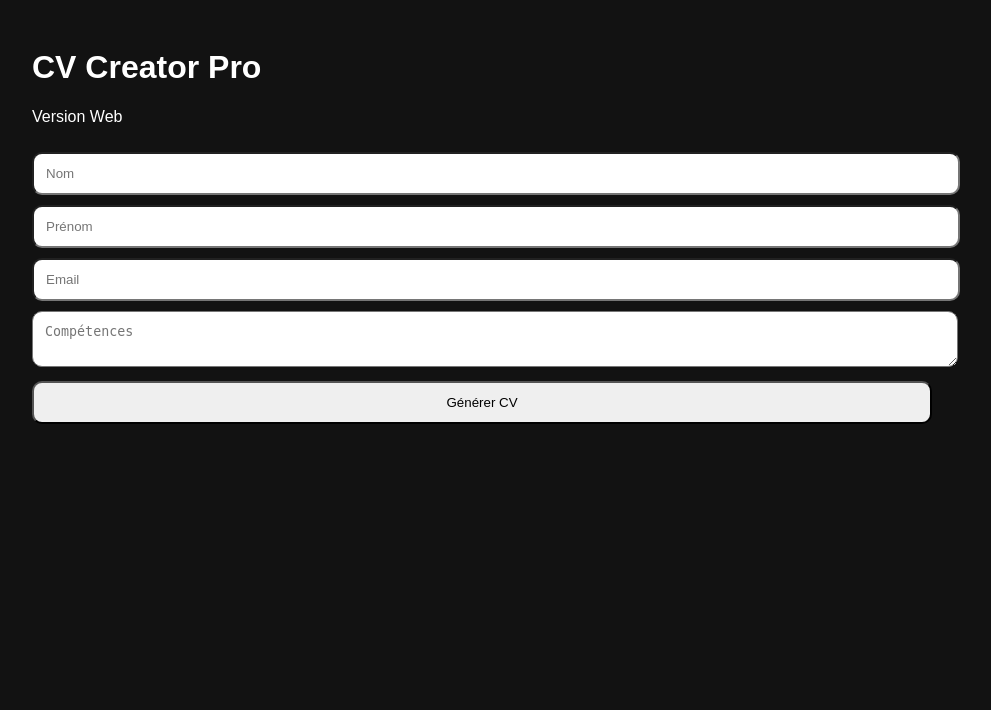
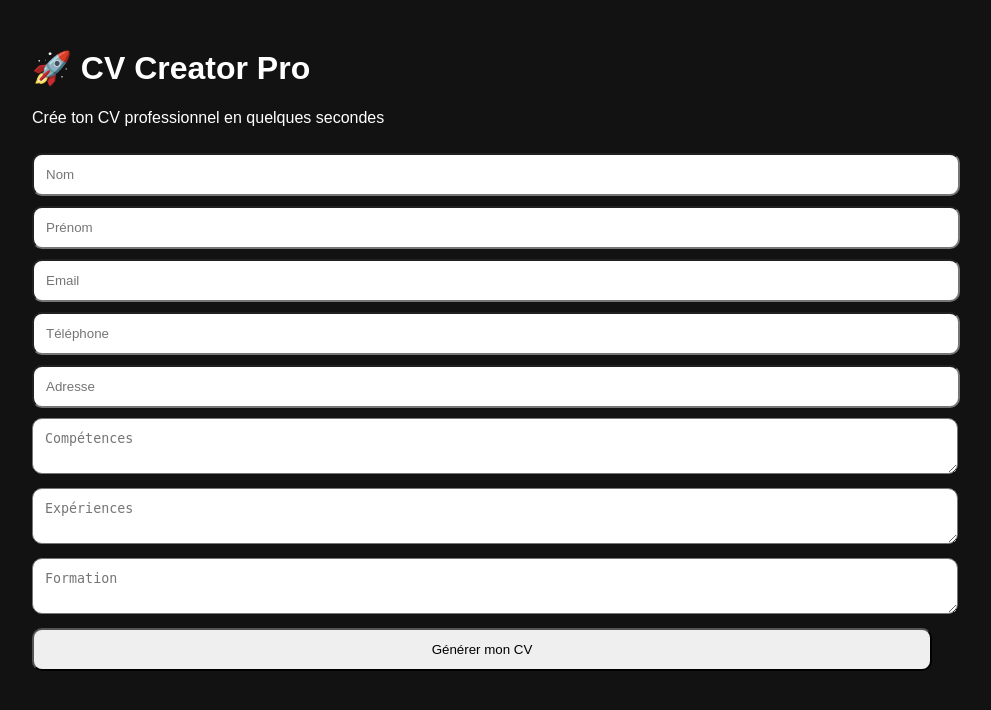
Before and after one commit to kibiigaming1450-max/CVCreatorProWeb, a Flask app: page / in a window 1280 px wide. Shown: the top 710 px of the page, without its empty margins (158-1149 px from the left). Run offline with Flask 3, Linux system fonts and the light colour scheme.

Commit message:
Update index.html

```diff
--- a/templates/index.html
+++ b/templates/index.html
@@ -1,39 +1,43 @@
 <!DOCTYPE html>
-<html>
+<html lang="fr">
+<head>
+<meta charset="UTF-8">
+<meta name="viewport" content="width=device-width, initial-scale=1.0">
 
-<head>
-    <title>CV Creator Pro</title>
-    <link rel="stylesheet" href="/static/style.css">
+<title>CV Creator Pro</title>
+
+<link rel="stylesheet" href="/static/style.css">
+
 </head>
 
 <body>
 
 <div class="container">
 
-<h1>CV Creator Pro</h1>
+<h1>🚀 CV Creator Pro</h1>
 
-<p>Version Web</p>
+<p>Crée ton CV professionnel en quelques secondes</p>
 
 <form>
 
-<input
-type="text"
-placeholder="Nom">
+<input type="text" placeholder="Nom">
 
-<input
-type="text"
-placeholder="Prénom">
+<input type="text" placeholder="Prénom">
 
-<input
-type="email"
-placeholder="Email">
+<input type="email" placeholder="Email">
 
-<textarea
-placeholder="Compétences">
-</textarea>
+<input type="tel" placeholder="Téléphone">
 
-<button>
-Générer CV
+<input type="text" placeholder="Adresse">
+
+<textarea placeholder="Compétences"></textarea>
+
+<textarea placeholder="Expériences"></textarea>
+
+<textarea placeholder="Formation"></textarea>
+
+<button type="submit">
+Générer mon CV
 </button>
 
 </form>
```
